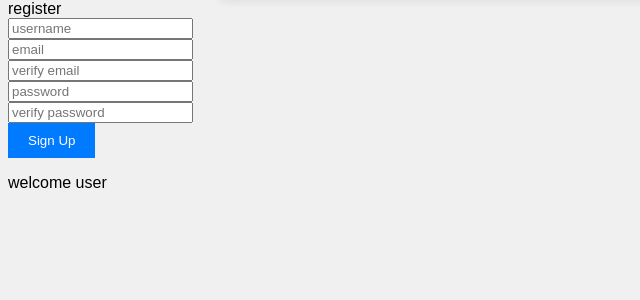
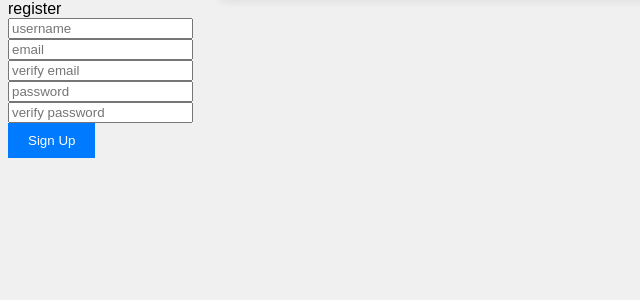
Before and after one commit to Macarious-GK/Authentication-App, a Django app: template Custome_auth/templates/home.html in a window 1280 px wide. Shown: the part 197-497 px from the top of the page, without its empty margins (0-640 px from the left). Run offline with Django 3.2, Linux system fonts and the light colour scheme; the template is opened without the code that fills it, so the values that code supplies are empty.

Commit message:
some fixes

```diff
--- a/Custome_auth/templates/home.html
+++ b/Custome_auth/templates/home.html
@@ -126,10 +126,6 @@
     </script>
     {% if user.is_superuser %}
     <p><a href="https://smart-ukff.onrender.com/admin/">welcom Admin panal</a></p>
-    {% else %}
-    <p>
-      welcome user
-    </p>
     {% endif %}
 </body>
 </html>
```
